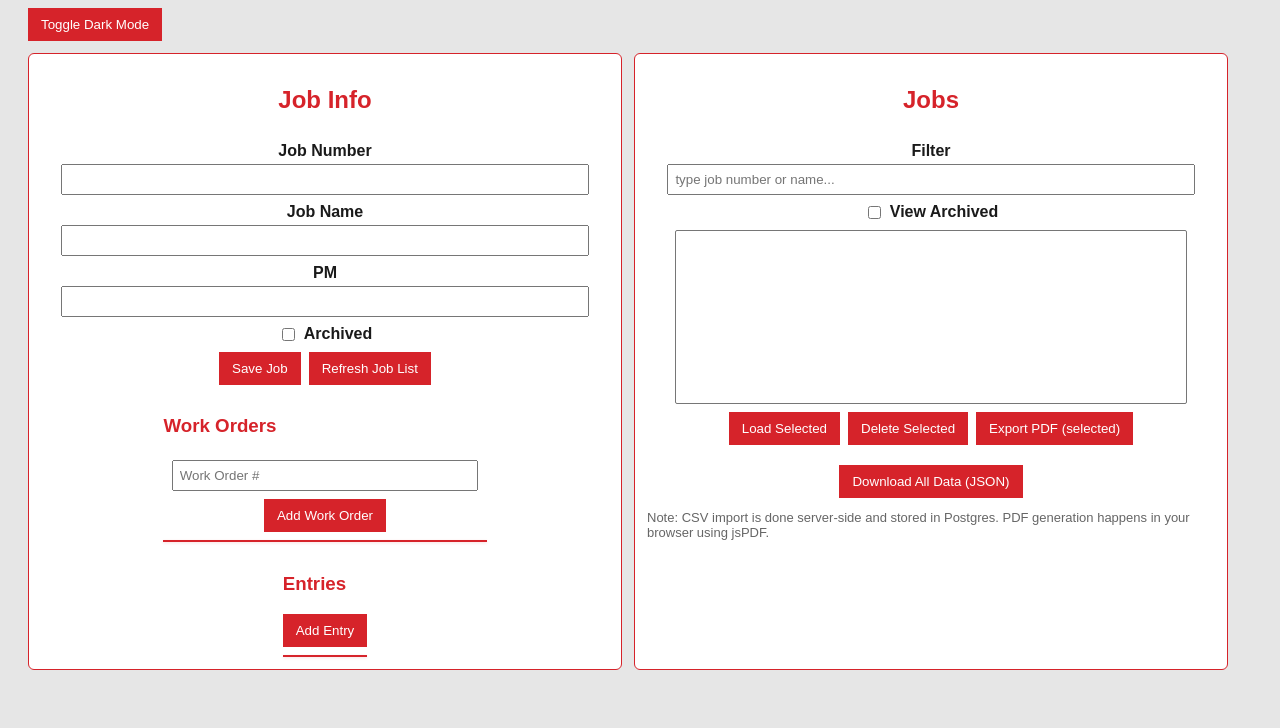
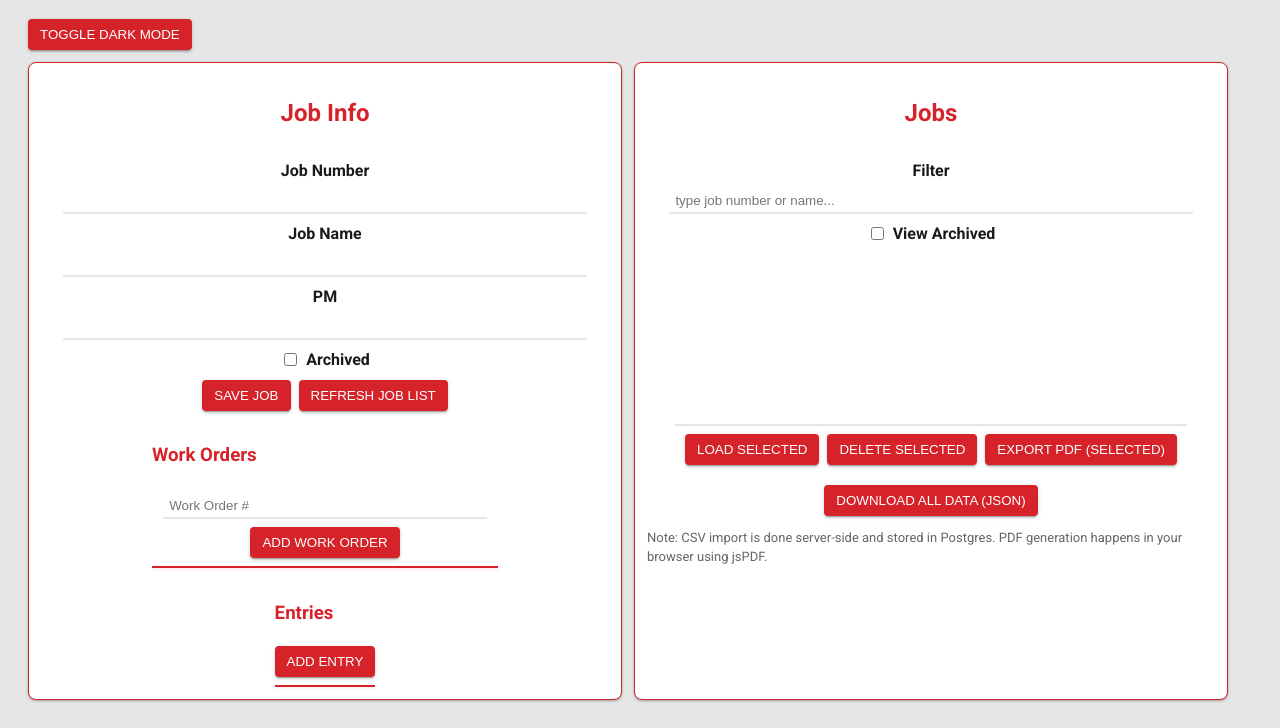
Before and after one commit to Jkweks/doorform, a plain HTML site: page frontend/index.html in a window 1280 px wide. Shown: the part 108-836 px from the top of the page. Before the commit the page ends 806 px from the top, so only its background shows below. Drawn offline with nearby package versions, Linux system fonts and the light colour scheme; no server answers.

Commit message:
feat(frontend): apply material theme

```diff
--- a/frontend/css/style.css
+++ b/frontend/css/style.css
@@ -1,4 +1,4 @@
-/* VOS Glass brand palette extracted from logo */
+/* Material themed styles using the VOS Glass brand palette */
 :root {
   --vos-red: #d6232a;
   --vos-red-dark: #a61b1f;
@@ -8,11 +8,12 @@
 }
 
 body {
-  font-family: Arial, sans-serif;
+  font-family: 'Roboto', Arial, sans-serif;
   padding: 20px;
   background-color: var(--vos-gray);
   color: var(--vos-dark);
   max-width: 1200px;
+  line-height: 1.5;
 }
 
 body.dark {
@@ -41,8 +42,13 @@ input[type="text"],
 select,
 textarea {
   width: 100%;
-  padding: 6px;
+  padding: 6px 6px 4px 6px;
   margin-top: 4px;
+  border: none;
+  border-bottom: 2px solid var(--vos-gray);
+  background-color: transparent;
+  border-radius: 4px 4px 0 0;
+  transition: border-color 0.2s;
 }
 
 input[type="checkbox"] {
@@ -53,15 +59,23 @@ textarea {
   min-height: 60px;
 }
 
+input[type="text"]:focus,
+select:focus,
+textarea:focus {
+  outline: none;
+  border-bottom-color: var(--vos-red);
+}
+
 .panel {
   border: 1px solid var(--vos-red);
   background-color: var(--vos-white);
-  border-radius: 6px;
+  border-radius: 8px;
   padding: 12px;
   margin-top: 12px;
   display: flex;
   flex-direction: column;
   align-items: center;
+  box-shadow: 0 1px 3px rgba(0, 0, 0, 0.2), 0 1px 2px rgba(0, 0, 0, 0.14);
 }
 
 .panel label,
@@ -81,17 +95,25 @@ button {
   margin-top: 8px;
   padding: 8px 12px;
   background-color: var(--vos-red);
-  border: 1px solid var(--vos-red);
+  border: none;
   color: var(--vos-white);
   cursor: pointer;
-  transition: background-color 0.2s, border-color 0.2s, color 0.2s;
+  border-radius: 4px;
+  font-weight: 500;
+  text-transform: uppercase;
+  box-shadow: 0 2px 2px rgba(0, 0, 0, 0.14), 0 3px 1px -2px rgba(0, 0, 0, 0.2), 0 1px 5px rgba(0, 0, 0, 0.12);
+  transition: background-color 0.2s, box-shadow 0.2s, color 0.2s;
 }
 
 button:hover,
 button:focus {
   background-color: var(--vos-red-dark);
-  border-color: var(--vos-red-dark);
   color: var(--vos-white);
+  box-shadow: 0 3px 4px rgba(0, 0, 0, 0.2), 0 3px 3px -2px rgba(0, 0, 0, 0.2), 0 1px 8px rgba(0, 0, 0, 0.12);
+  outline: none;
+}
+
+button:focus-visible {
   outline: 2px solid var(--vos-gray);
 }
 
@@ -107,20 +129,25 @@ body.dark .list {
 body.dark input[type="text"],
 body.dark select,
 body.dark textarea {
-  background-color: #555;
+  background-color: transparent;
   color: var(--vos-gray);
-  border: 1px solid var(--vos-gray);
+  border: none;
+  border-bottom: 2px solid var(--vos-gray);
+}
+
+body.dark input[type="text"]:focus,
+body.dark select:focus,
+body.dark textarea:focus {
+  border-bottom-color: var(--vos-red);
 }
 
 body.dark button {
   background-color: var(--vos-red-dark);
-  border-color: var(--vos-red-dark);
 }
 
 body.dark button:hover,
 body.dark button:focus {
   background-color: var(--vos-red);
-  border-color: var(--vos-red);
   color: var(--vos-white);
 }
 
--- a/frontend/index.html
+++ b/frontend/index.html
@@ -3,6 +3,11 @@
 <head>
   <meta charset="utf-8" />
   <meta name="viewport" content="width=device-width, initial-scale=1" />
+
+  <meta name="theme-color" content="#d6232a" />
+  <link rel="preconnect" href="https://fonts.googleapis.com" />
+  <link rel="preconnect" href="https://fonts.gstatic.com" crossorigin />
+  <link href="https://fonts.googleapis.com/css2?family=Roboto:wght@400;500;700&display=swap" rel="stylesheet" />
 
   <title>Job Manager (Frontend)</title>
   <script src="https://cdnjs.cloudflare.com/ajax/libs/jspdf/2.5.1/jspdf.umd.min.js"></script>
```
